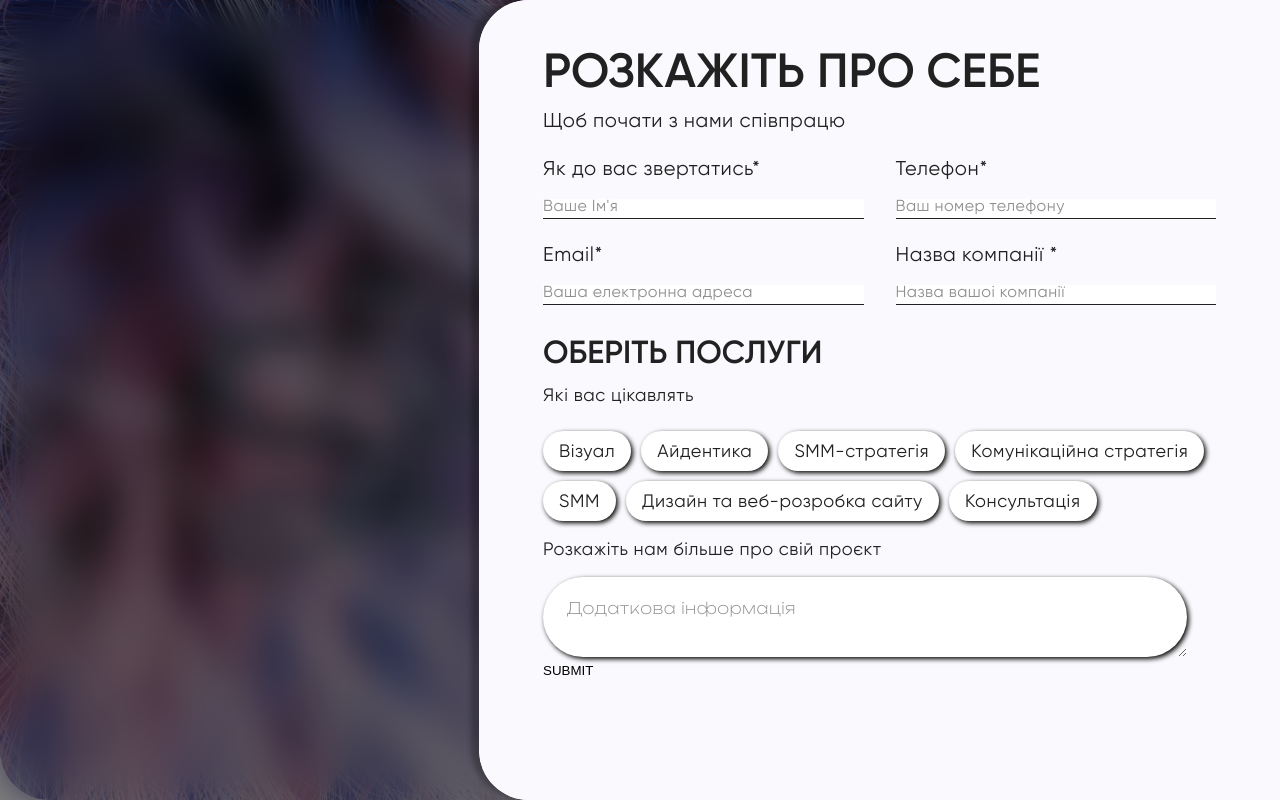
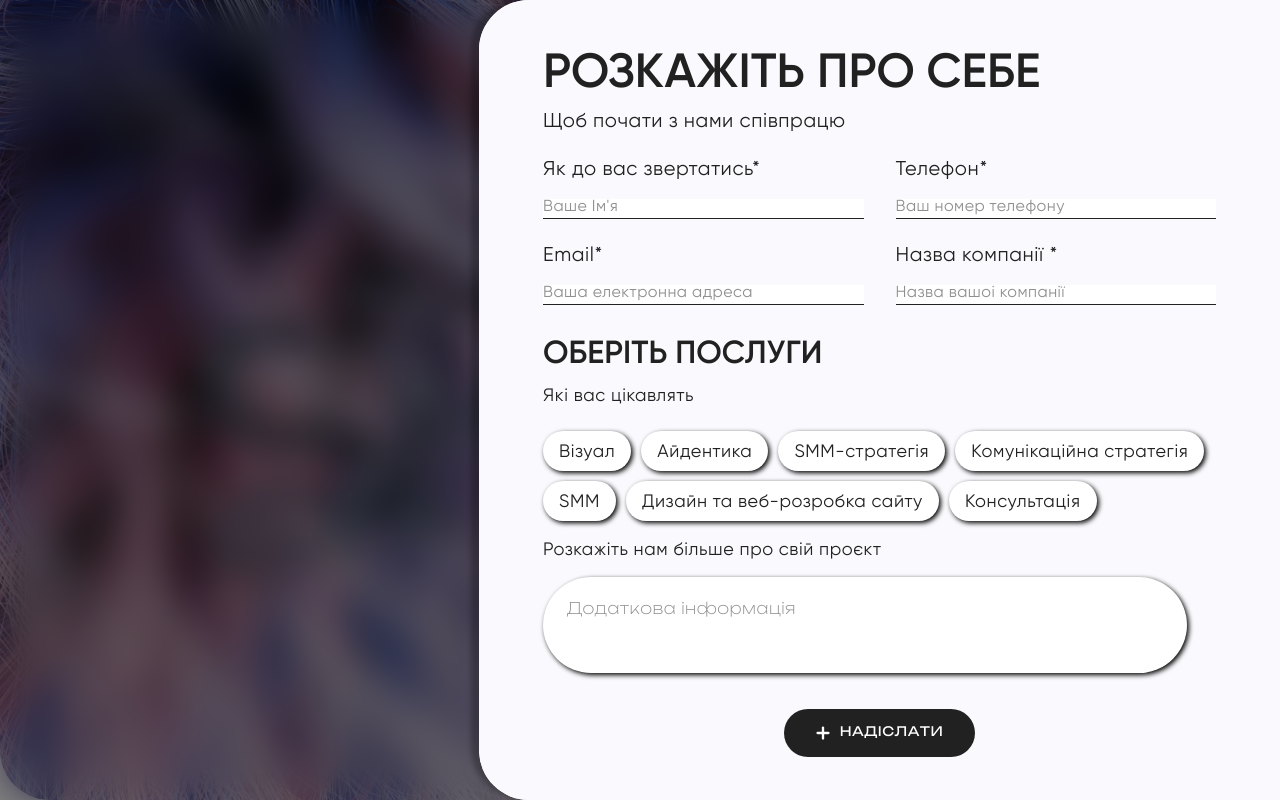
Before and after one commit to AlexTritecky/submarine-angular, an Angular app: page / in a window 1280 px wide. Shown: the top 800 px of the page. Built offline with nearby package versions, Linux system fonts and the light colour scheme.

Commit message:
finish desktop view form

```diff
--- a/src/app/partials/contact-dialog/contact-dialog.component.html
+++ b/src/app/partials/contact-dialog/contact-dialog.component.html
@@ -69,8 +69,17 @@
 
     <p class="for_description">Розкажіть нам більше про свій проєкт</p>
 
-    <textarea formControlName="description" placeholder="Додаткова інформація"></textarea>
+    <textarea
+      formControlName="description"
+      rows="3"
+      placeholder="Додаткова інформація"
+    ></textarea>
 
-    <button type="submit">SUBMIT</button>
+    <div class="form-actions">
+      <button type="submit">
+        <mat-icon svgIcon="icon-plus-simple"></mat-icon>
+        Надіслати
+      </button>
+    </div>
   </form>
 </div>
--- a/src/app/partials/contact-dialog/contact-dialog.component.scss
+++ b/src/app/partials/contact-dialog/contact-dialog.component.scss
@@ -139,6 +139,7 @@
       color: var(--default-black);
       line-height: 16px;
       letter-spacing: 0.48px;
+      resize: none;
 
       &::placeholder {
         color: var(--default-black);
@@ -150,5 +151,33 @@
         letter-spacing: 0.48px;
       }
     }
+
+    .form-actions {
+      display: flex;
+      align-items: center;
+      justify-content: center;
+      margin-top: 32px;
+
+      button {
+        display: flex;
+        align-items: center;
+        justify-content: center;
+        padding: 16px 32px;
+        border-radius: 50px;
+        background: var(--default-black);
+        font-family: "Unbounded-Regular";
+        font-size: 13px;
+        line-height: 16px;
+        letter-spacing: 0.48px;
+        text-transform: uppercase;
+        color: var(--default-white);
+
+        mat-icon {
+          width: 14px;
+          height: 14px;
+          margin-right: 10px;
+        }
+      }
+    }
   }
 }
--- a/src/app/partials/contact-dialog/contact-dialog.component.ts
+++ b/src/app/partials/contact-dialog/contact-dialog.component.ts
@@ -1,6 +1,5 @@
 import { NgClass } from '@angular/common';
 import { Component } from '@angular/core';
-import { MatChipsModule } from '@angular/material/chips';
 import {
   AbstractControl,
   FormBuilder,
@@ -10,11 +9,12 @@ import {
   Validators,
 } from '@angular/forms';
 import { EmailService } from '../../services/email/email.service';
+import { MatIconModule } from '@angular/material/icon';
 
 @Component({
   selector: 'app-contact-dialog',
   standalone: true,
-  imports: [ReactiveFormsModule, FormsModule, NgClass, MatChipsModule],
+  imports: [ReactiveFormsModule, FormsModule, NgClass, MatIconModule],
   templateUrl: './contact-dialog.component.html',
   styleUrls: ['./contact-dialog.component.scss'],
 })
--- a/src/app/services/svg-register/svg-register.service.ts
+++ b/src/app/services/svg-register/svg-register.service.ts
@@ -19,6 +19,7 @@ export const SVG_ICONS: { [key: string]: string } = {
   'icon-rikota-logo': 'assets/icons/icon-rikota-logo.svg',
   'icon-recover-logo': 'assets/icons/icon-recover-logo.svg',
   'icon-arrow-footer': 'assets/icons/icon-arrow-footer.svg',
+  'icon-plus-simple': 'assets/icons/icon-plus-simple.svg',
 
 };
 
--- a/src/assets/styles/_fonts.scss
+++ b/src/assets/styles/_fonts.scss
@@ -40,3 +40,9 @@
   src: url(./../fonts/Unbounded-Light.ttf) format('truetype');
   font-style: normal;
 }
+
+@font-face {
+  font-family: 'Unbounded-Regular';
+  src: url(./../fonts/Unbounded-Regular.ttf) format('truetype');
+  font-style: normal;
+}
```
Also changed, not shown: src/assets/icons/icon-plus-simple.svg (added).
